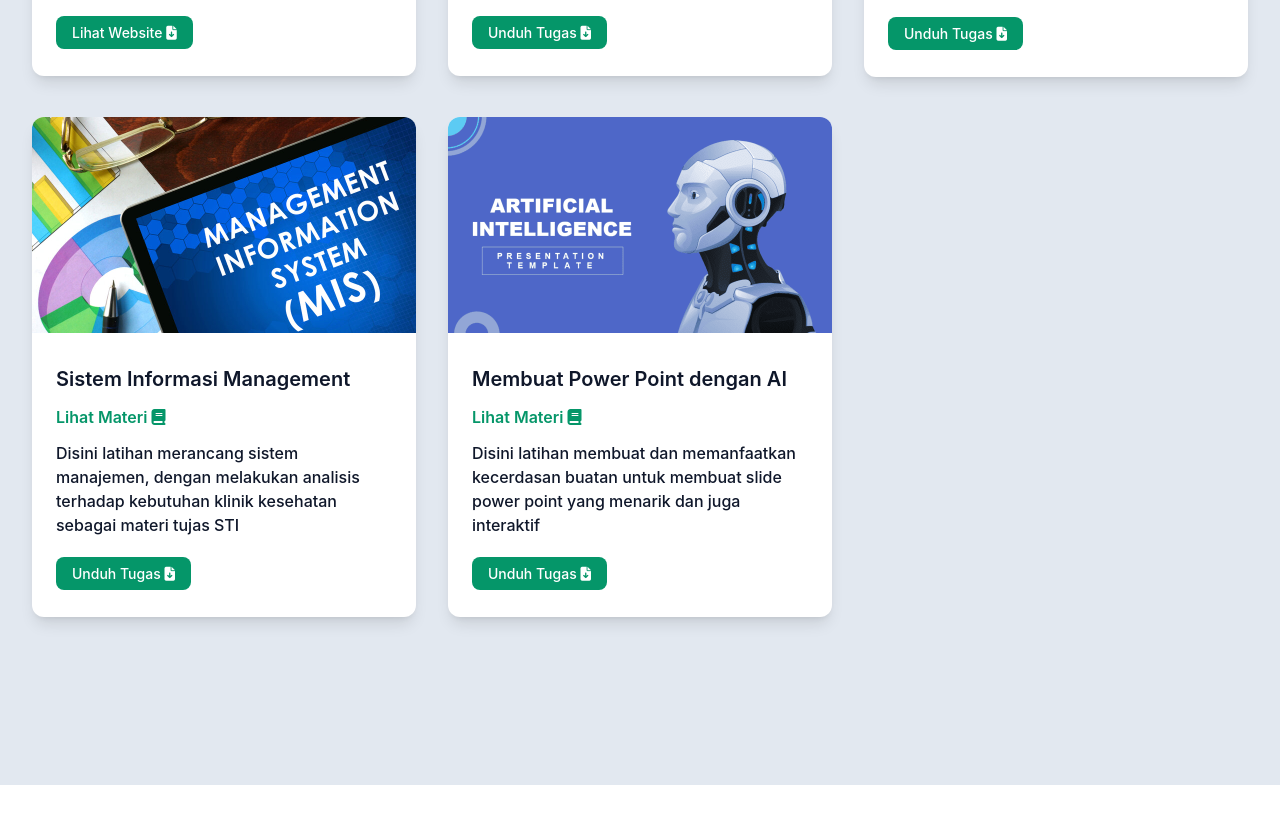
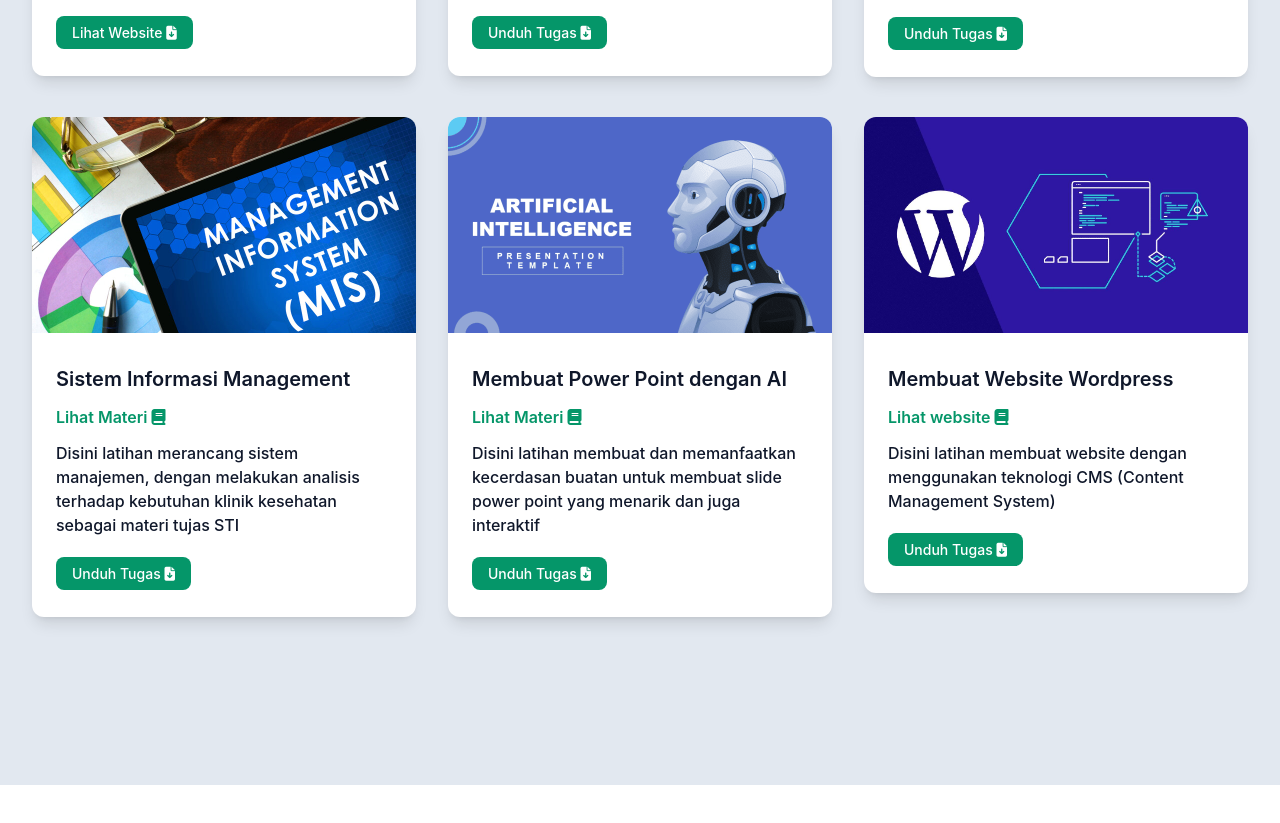
Before and after one commit to danyakmallun/danyakmallun.github.io, a website: page index.html in a window 1280 px wide. Shown: the part 3801-4624 px from the top of the page. Drawn offline with nearby package versions, Linux system fonts and the light colour scheme; files whose address does not match are found by name.

Commit message:
Menambahkan fitur tuga CMS

```diff
--- a/index.html
+++ b/index.html
@@ -596,6 +596,34 @@
               </div>
             </div>
           </div>
+          <div class="w-full px-4 lg:w-1/2 xl:w-1/3">
+            <div class="bg-white shadow-lg overflow-hidden rounded-xl mb-10">
+              <img
+                src="/dist/img/wordpress-admin.jpg"
+                alt="programming"
+                class="w-full"
+              />
+              <div class="py-8 px-6">
+                <h3 class="block mb-3 font-semibold text-xl text-dark truncate">
+                  Membuat Website Wordpress
+                </h3>
+                <h4 class="block mb-3 font-semibold text-l text-primary hover:text-second"
+              >
+                <a href="https://danyakmallun9999.wordpress.com/"
+                target="_blank">Lihat website <i class="fa-solid fa-book"></i></a>
+              </h4>
+                <p class="font-medium text-secondary text-base mb-6">
+                  Disini latihan membuat website dengan menggunakan teknologi CMS (Content Management System)
+                </p>
+                <a
+                  href="/src/data/Tugas SDTI Slide.pptx"
+                  target="_blank"
+                  class="font-medium text-sm bg-primary py-2 px-4 rounded-lg hover:opacity-80 text-white"
+                  >Unduh Tugas <i class="fa-solid fa-file-arrow-down"></i
+                ></a>
+              </div>
+            </div>
+          </div>
         </div>
       </div>
     </div>
```
Also changed, not shown: dist/img/wordpress-admin.jpg (added).
